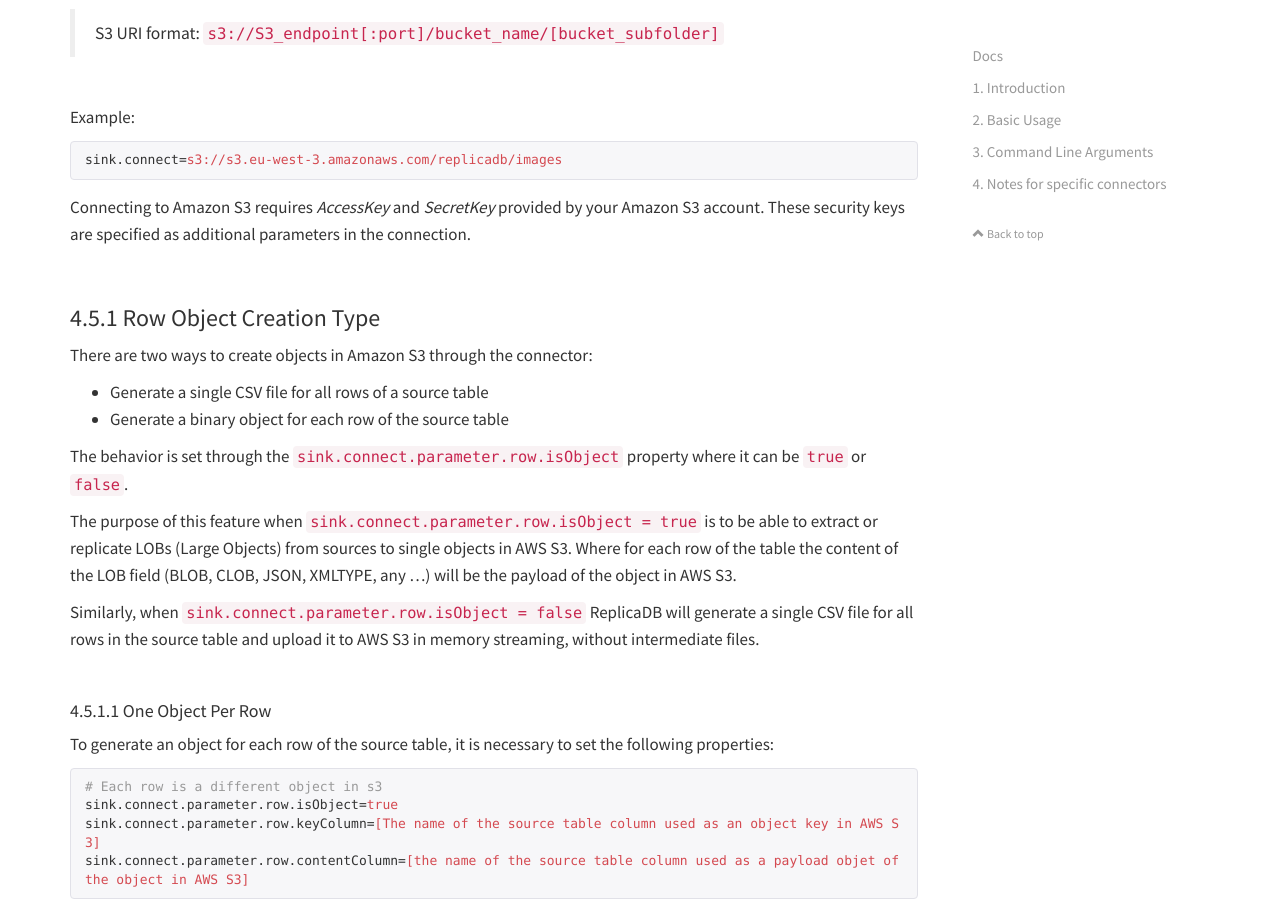
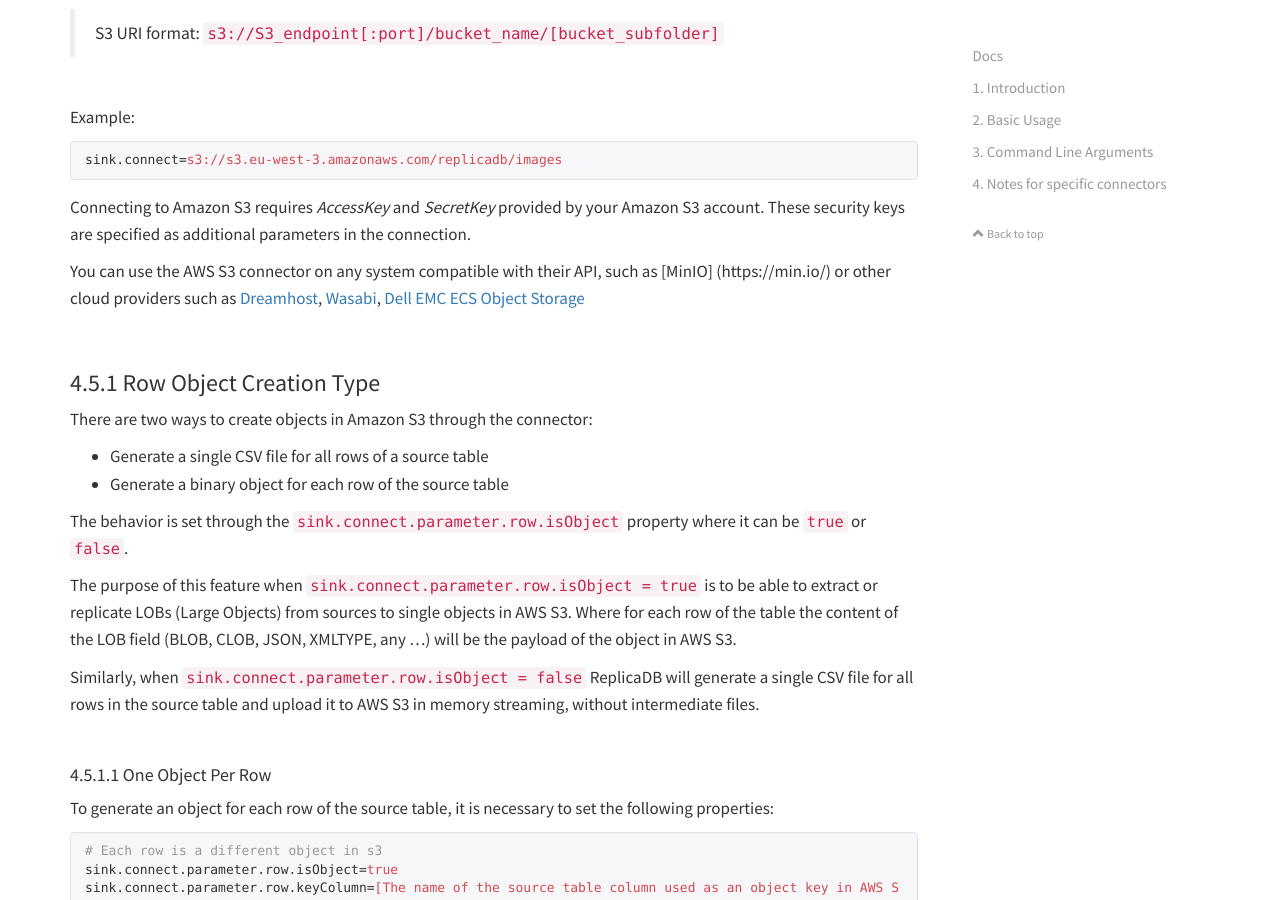
Before and after one commit to osalvador/ReplicaDB, a Jekyll site: the page built from docs/docs.md, in a window 1280 px wide and 900 px high, scrolled down 11280 px. Built offline with Jekyll 4.4.1, drawn with Linux system fonts in a browser that asks for light colours; nearby versions of some CDN libraries; comment, search, counter and statistics services are not loaded; our own code applies the rules of GitHub Pages for plain Markdown files.

Commit message:
Update docs.md

```diff
--- a/docs/docs.md
+++ b/docs/docs.md
@@ -456,6 +456,8 @@ sink.connect=s3://s3.eu-west-3.amazonaws.com/replicadb/images
 
 Connecting to Amazon S3 requires *AccessKey* and *SecretKey* provided by your Amazon S3 account. These security keys are specified as additional parameters in the connection.
 
+You can use the AWS S3 connector on any system compatible with their API, such as [MinIO] (https://min.io/) or other cloud providers such as [Dreamhost](https://www.dreamhost.com/cloud/storage/), [Wasabi](https://wasabi.com/), [Dell EMC ECS Object Storage](https://www.dellemc.com/en-us/storage/ecs/index.htm)
+
 <br>
 ### 4.5.1 Row Object Creation Type
 
```
